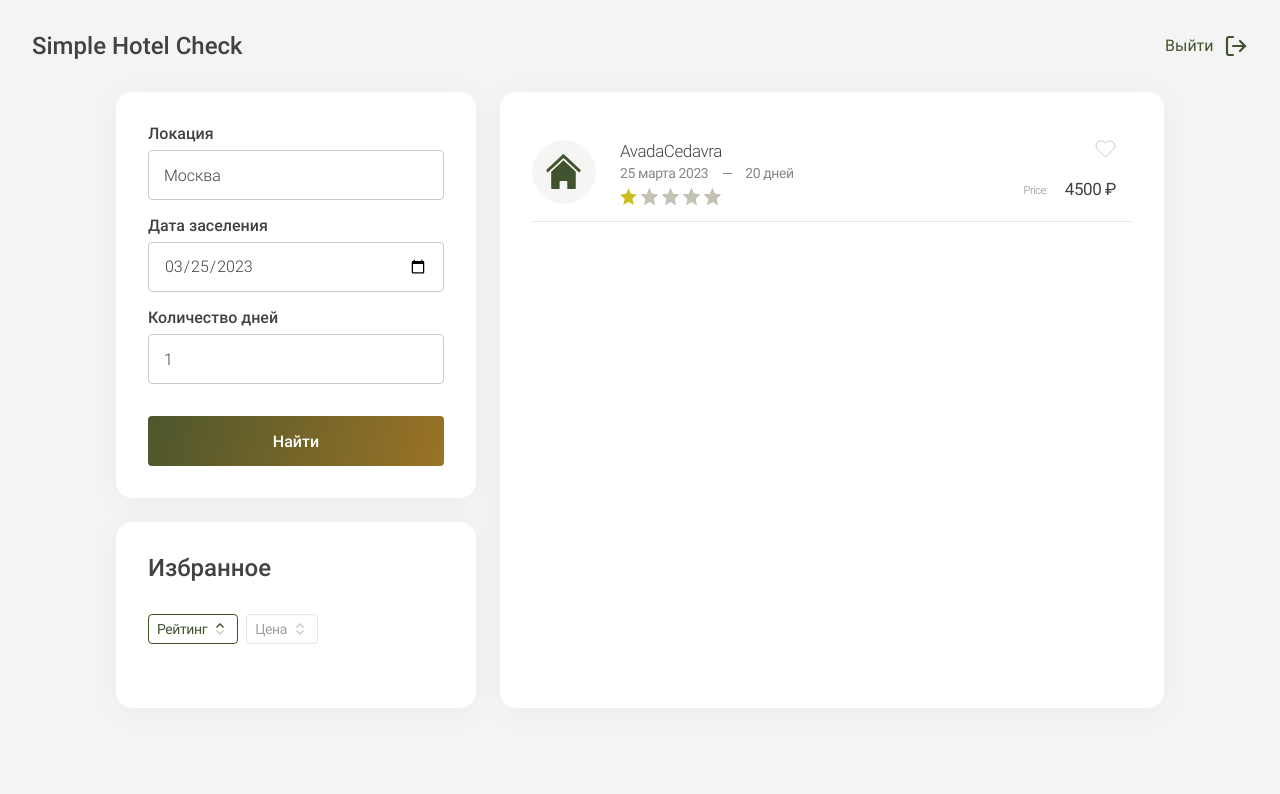
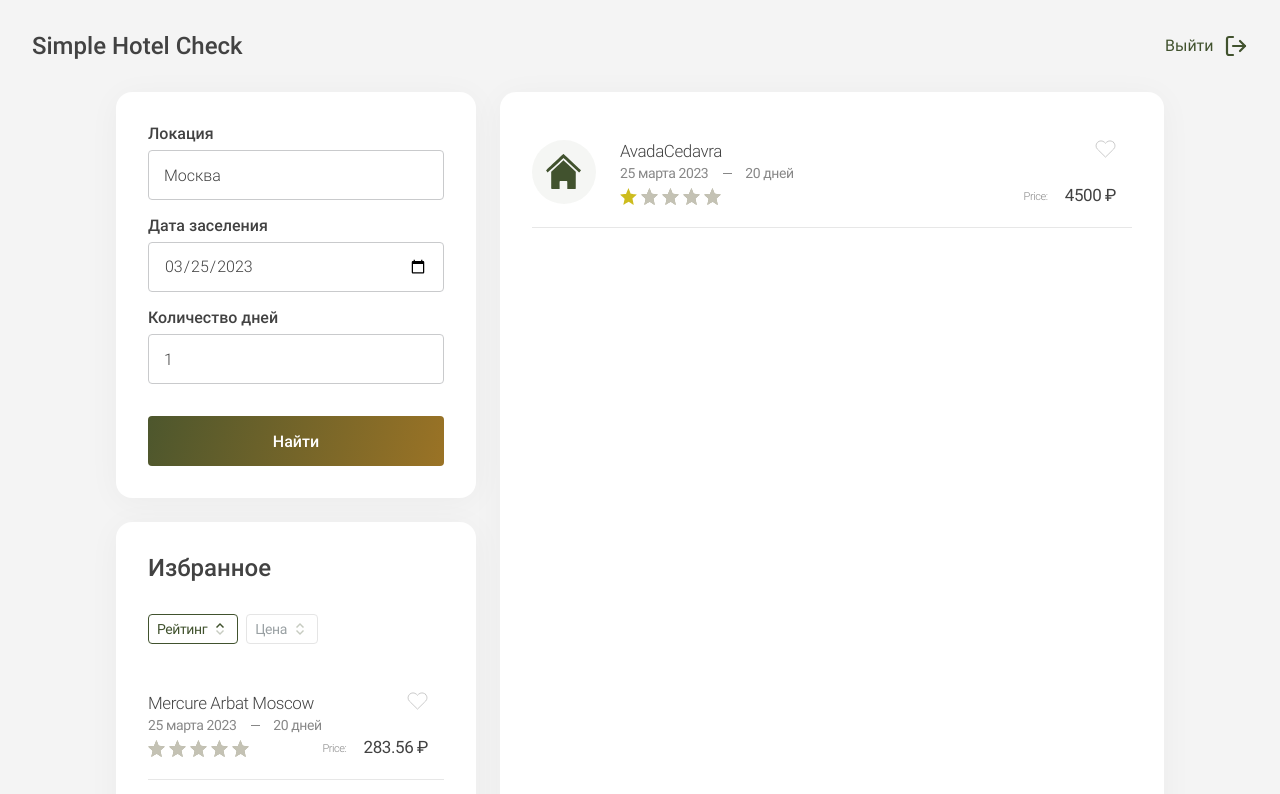
Before and after one commit to sasketeen/simple-hotel-check, a React (Create React App) app: page / in a window 1280 px wide. Shown: the top 794 px of the page. Built offline with nearby package versions, Linux system fonts and the light colour scheme.

Commit message:
refactor: изменил верстку карточки отеля

```diff
--- a/src/components/HotelCard/HotelCard.css
+++ b/src/components/HotelCard/HotelCard.css
@@ -4,8 +4,8 @@
   display: grid;
   grid-template-columns: min-content 1fr min-content;
   grid-template-areas:
-  "img name button"
-  "img dates price"
+  "img heading heading"
+  "img dates dates"
   "img rating price";
 }
 
@@ -22,16 +22,49 @@
   border-radius: 50%;
 }
 
-/* название отеля */
+/* Заголовок карточки */
+.hotel-card__heading {
+  grid-area: heading;
+  display: flex;
+  justify-content: space-between;
+}
 
 .hotel-card__title {
-  grid-area: name;
   margin: 0;
   font-weight: 300;
   font-size: 17px;
   line-height: 22px;
   letter-spacing: -0.408px;
   color: var(--base_grey);
+}
+
+.hotel-card__button-wrapper {
+  display: flex;
+  flex-direction: column;
+  align-items: flex-end;
+}
+
+.hotel-card__like {
+  cursor: pointer;
+  width: 21px;
+  height: 18px;
+  margin: 0;
+  padding: 0;
+  border: none;
+  background: none;
+}
+
+.like-icon path {
+  transition: all .3s;
+}
+
+.like-icon:hover path {
+  fill: #EBEBEB;
+}
+
+.hotel-card__like_active .like-icon path{
+  fill: #E55858;
+  stroke: #E55858;
 }
 
 /* даты заезда */
@@ -66,38 +99,6 @@
   margin-top: 4px;
 }
 
-/* лайк */
-
-.hotel-card__button-wrapper {
-  grid-area: button;
-  display: flex;
-  flex-direction: column;
-  align-items: flex-end;
-}
-
-.hotel-card__like {
-  cursor: pointer;
-  width: 21px;
-  height: 18px;
-  margin: 0;
-  padding: 0;
-  border: none;
-  background: none;
-}
-
-.like-icon path {
-  transition: all .3s;
-}
-
-.like-icon:hover path {
-  fill: #EBEBEB;
-}
-
-.hotel-card__like_active .like-icon path{
-  fill: #E55858;
-  stroke: #E55858;
-}
-
 /* цена за номер */
 
 .hotel-card____price-wrapper {
--- a/src/components/HotelCard/HotelCard.jsx
+++ b/src/components/HotelCard/HotelCard.jsx
@@ -23,7 +23,31 @@ export default function HotelCard({
         </div>
       )}
 
-      <h3 className="hotel-card__title">{name}</h3>
+      <div className="hotel-card__heading">
+        <h3 className="hotel-card__title">{name}</h3>
+
+        <div className="hotel-card__button-wrapper">
+          <button
+            aria-label="Добавить в избранное"
+            className="hotel-card__like"
+          >
+            <svg
+              width="21"
+              height="18"
+              viewBox="0 0 23 20"
+              className="like-icon"
+            >
+              <path
+                d="M20.3807 2.59133C19.8676 2.08683 19.2583 1.68663 18.5878 1.41358C17.9172 1.14054 17.1985 1 16.4727 1C15.7468 1 15.0281 1.14054 14.3576 1.41358C13.687 1.68663 13.0778 2.08683 12.5646 2.59133L11.4997 3.63785L10.4348 2.59133C9.39834 1.57276 7.99258 1.00053 6.52679 1.00053C5.06099 1.00053 3.65523 1.57276 2.61876 2.59133C1.58229 3.6099 1 4.99139 1 6.43187C1 7.87235 1.58229 9.25383 2.61876 10.2724L3.68367 11.3189L11.4997 19L19.3158 11.3189L20.3807 10.2724C20.8941 9.76814 21.3013 9.16942 21.5791 8.51045C21.857 7.85148 22 7.14517 22 6.43187C22 5.71857 21.857 5.01225 21.5791 4.35328C21.3013 3.69431 20.8941 3.09559 20.3807 2.59133V2.59133Z"
+                fill="white"
+                stroke="#C4C4C4"
+                stroke-linecap="round"
+                stroke-linejoin="round"
+              />
+            </svg>
+          </button>
+        </div>
+      </div>
 
       <div className="hotel-card__date-wrapper">
         <span className="hotel-card__date">{date}</span>
@@ -37,20 +61,6 @@ export default function HotelCard({
         <Rating rating={rating}></Rating>
       </div>
 
-      <div className="hotel-card__button-wrapper">
-        <button aria-label="Добавить в избранное" className="hotel-card__like">
-          <svg width="21" height="18" viewBox="0 0 23 20" className="like-icon">
-            <path
-              d="M20.3807 2.59133C19.8676 2.08683 19.2583 1.68663 18.5878 1.41358C17.9172 1.14054 17.1985 1 16.4727 1C15.7468 1 15.0281 1.14054 14.3576 1.41358C13.687 1.68663 13.0778 2.08683 12.5646 2.59133L11.4997 3.63785L10.4348 2.59133C9.39834 1.57276 7.99258 1.00053 6.52679 1.00053C5.06099 1.00053 3.65523 1.57276 2.61876 2.59133C1.58229 3.6099 1 4.99139 1 6.43187C1 7.87235 1.58229 9.25383 2.61876 10.2724L3.68367 11.3189L11.4997 19L19.3158 11.3189L20.3807 10.2724C20.8941 9.76814 21.3013 9.16942 21.5791 8.51045C21.857 7.85148 22 7.14517 22 6.43187C22 5.71857 21.857 5.01225 21.5791 4.35328C21.3013 3.69431 20.8941 3.09559 20.3807 2.59133V2.59133Z"
-              fill="white"
-              stroke="#C4C4C4"
-              stroke-linecap="round"
-              stroke-linejoin="round"
-            />
-          </svg>
-        </button>
-      </div>
-
       <div className="hotel-card____price-wrapper">
         <span className="hotel-card__price-title">Price:</span>
         <span className="hotel-card__price">{price}&nbsp;&#8381;</span>
--- a/src/components/SearchMainContent/SearchMainContent.jsx
+++ b/src/components/SearchMainContent/SearchMainContent.jsx
@@ -7,9 +7,81 @@ import HotelCard from "../HotelCard/HotelCard";
 
 export default function SearchMainContent() {
   const [hotels, setHotels] = useState([
-    { name: 1, _id: 10, price: 3, rating: 1 },
-    { name: 2, _id: 21, price: 6, rating: 2 },
-    { name: 3, _id: 332, price: 1, rating: 3 },
+    {
+      location: {
+        country: "Russia",
+        geo: {
+          lon: 37.617508,
+          lat: 55.752041,
+        },
+        state: null,
+        name: "Moscow",
+      },
+      priceAvg: 60897.74,
+      pricePercentile: {
+        3: 28863.56,
+        10: 28863.56,
+        35: 47805.27,
+        50: 59531.09,
+        75: 65435,
+        99: 120128.17,
+      },
+      hotelName: "Mercure Arbat Moscow",
+      stars: 2,
+      locationId: 12153,
+      hotelId: 333561,
+      priceFrom: 23.56,
+    },
+    {
+      location: {
+        country: "Russia",
+        geo: {
+          lon: 37.617508,
+          lat: 55.752041,
+        },
+        state: null,
+        name: "Moscow",
+      },
+      priceAvg: 60897.74,
+      pricePercentile: {
+        3: 28863.56,
+        10: 28863.56,
+        35: 47805.27,
+        50: 59531.09,
+        75: 65435,
+        99: 120128.17,
+      },
+      hotelName: "Mercure Arbat Moscow",
+      stars: 0,
+      locationId: 12153,
+      hotelId: 333562,
+      priceFrom: 283.56,
+    },
+    {
+      location: {
+        country: "Russia",
+        geo: {
+          lon: 37.617508,
+          lat: 55.752041,
+        },
+        state: null,
+        name: "Moscow",
+      },
+      priceAvg: 60897.74,
+      pricePercentile: {
+        3: 28863.56,
+        10: 28863.56,
+        35: 47805.27,
+        50: 59531.09,
+        75: 65435,
+        99: 120128.17,
+      },
+      hotelName: "Mercure Arbat Moscow",
+      stars: 5,
+      locationId: 12153,
+      hotelId: 333563,
+      priceFrom: 2883.56,
+    },
   ]);
 
   const [sortedHotels, setSortedHotels] = useState([]);
@@ -31,33 +103,39 @@ export default function SearchMainContent() {
   };
 
   useEffect(() => {
-    setSortedHotels(hotels.slice());
     if (sortMethod === "byPrice") {
       if (sortAscending)
         setSortedHotels(
-          [...hotels].sort((a, b) => (a.price >= b.price ? 1 : -1))
+          [...hotels].sort((a, b) => (a.priceFrom>= b.priceFrom ? 1 : -1))
         );
       else
         setSortedHotels(
-          [...hotels].sort((a, b) => (a.price <= b.price ? 1 : -1))
+          [...hotels].sort((a, b) => (a.priceFrom <= b.priceFrom ? 1 : -1))
         );
     }
     if (sortMethod === "byRating") {
       if (sortAscending)
         setSortedHotels(
-          [...hotels].sort((a, b) => (a.rating >= b.rating ? 1 : -1))
+          [...hotels].sort((a, b) => (a.stars >= b.stars ? 1 : -1))
         );
       else
         setSortedHotels(
-          [...hotels].sort((a, b) => (a.rating <= b.rating ? 1 : -1))
+          [...hotels].sort((a, b) => (a.stars <= b.stars ? 1 : -1))
         );
     }
   }, [sortMethod, sortAscending, hotels]);
 
   const hotelsCards = sortedHotels.map((hotel) => {
     return (
-      <li key={hotel._id}>
-        <div>{hotel.name}</div>
+      <li key={hotel.hotelId}>
+        <HotelCard
+          name={hotel.hotelName}
+          date={getPrettyCurrentDate()}
+          duration="20"
+          rating={hotel.stars}
+          price={hotel.priceFrom}
+          noimage
+        ></HotelCard>
       </li>
     );
   });
@@ -122,7 +200,7 @@ export default function SearchMainContent() {
           </li>
         </ul>
 
-        <ul className="favorites-list"></ul>
+        <ul className="favorites-list">{hotelsCards}</ul>
       </Card>
 
       <Card className="content__results">
```
